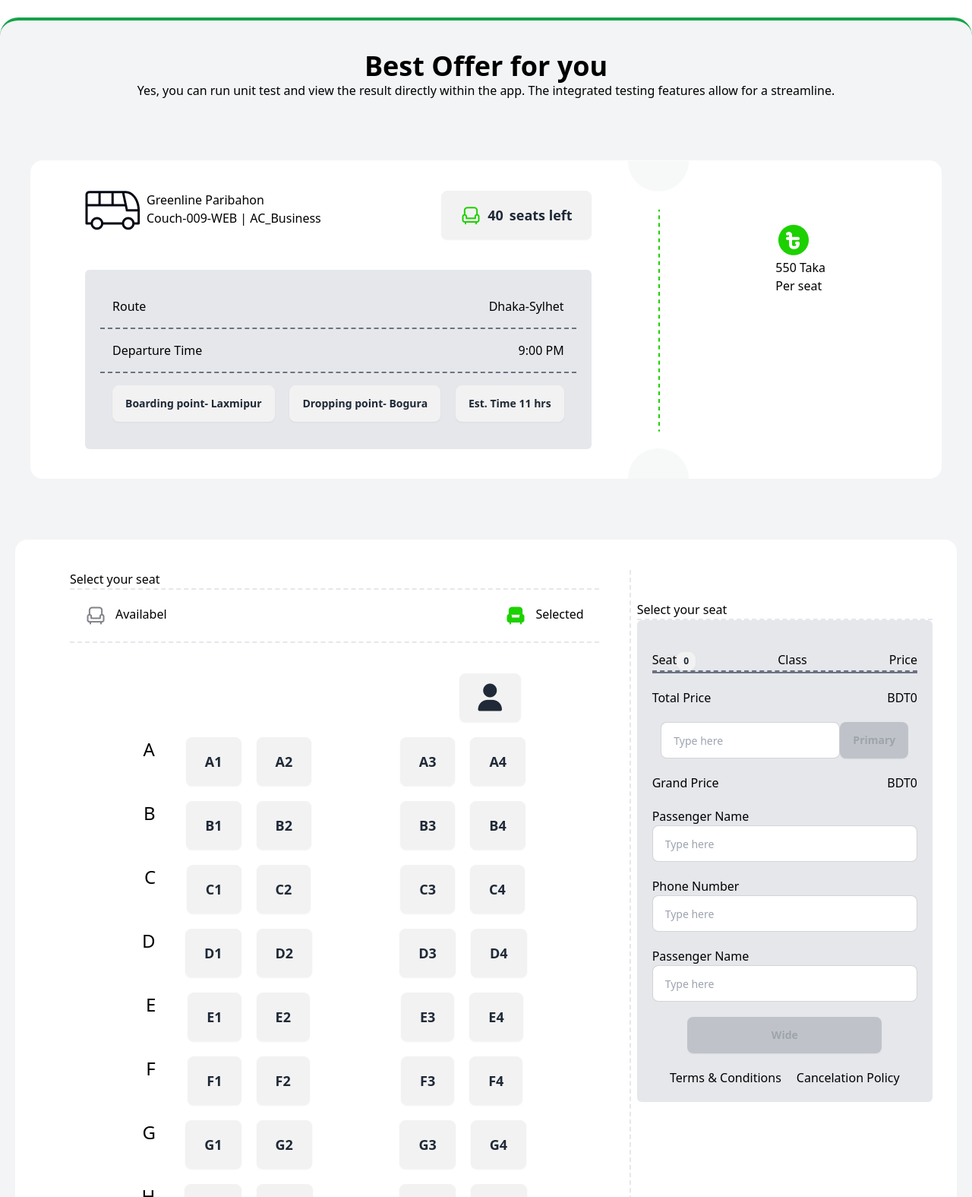
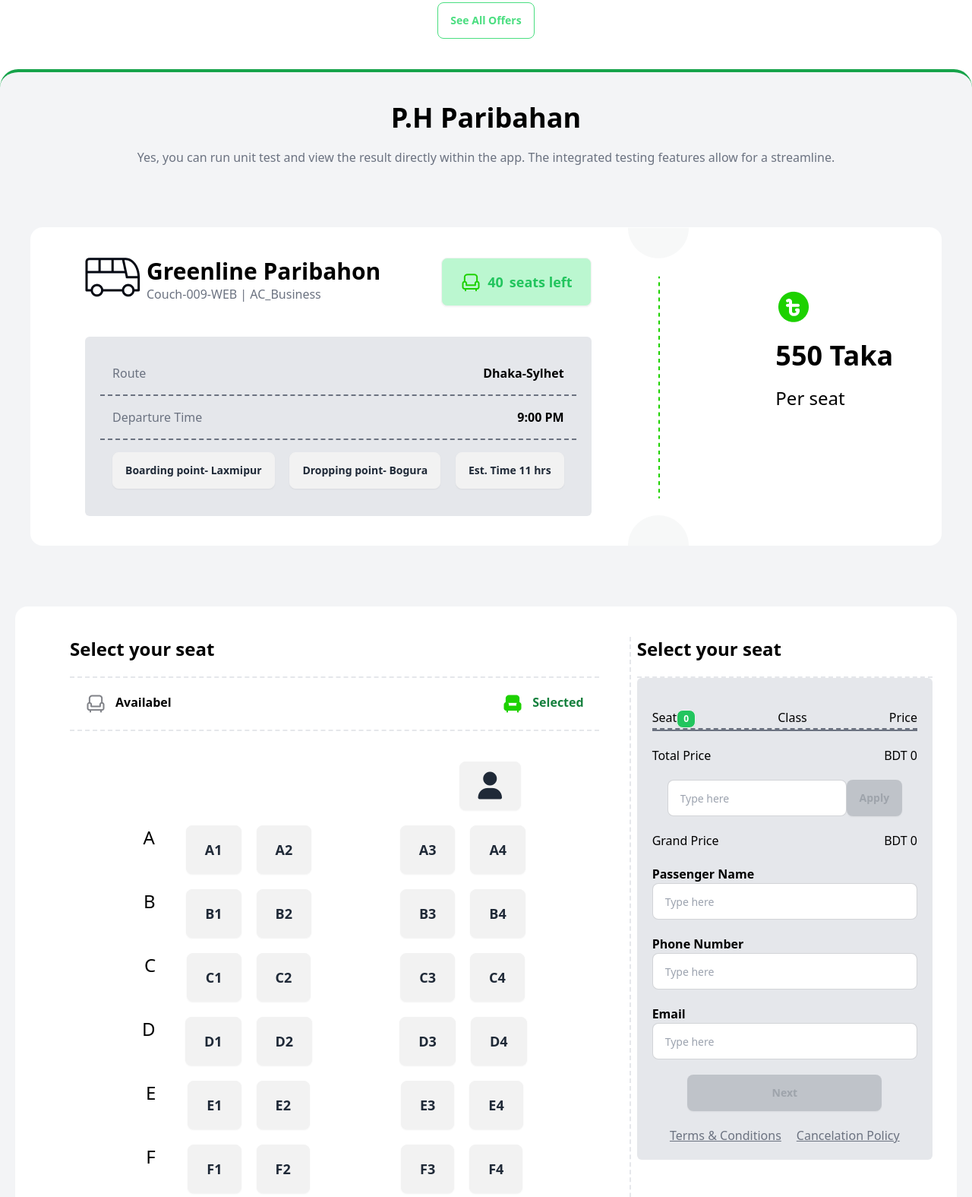
Before and after one commit to Ukasha-hub/smart-ticket, a plain HTML site: page index.html in a window 1280 px wide. Shown: the part 1225-2800 px from the top of the page at 76% size. Drawn offline with nearby package versions, Linux system fonts and the light colour scheme.

Commit message:
finishing

```diff
--- a/index.html
+++ b/index.html
@@ -81,9 +81,9 @@
     <div class="hero-overlay bg-opacity-10"></div>
     <div class="hero-content text-center text-neutral-content">
       <div class="max-w-4xl">
-        <h1 class="mb-5 text-7xl font-bold">End-to-End Travel with</h1>
-        <h1 class="mb-5 text-7xl font-bold">P Paribahan</h1>
-        <p class="mb-5">Provident cupiditate voluptatem et in. Quaerat fugiat ut assumenda excepturi exercitationem quasi. In deleniti eaque aut repudiandae et a id nisi.</p>
+        <h1 class="mb-5 text-4xl lg:text-7xl font-bold">End-to-End Travel with</h1>
+        <h1 class="mb-5 text-4xl lg:text-7xl font-bold">P Paribahan</h1>
+        <p class="mb-5">P-Paribahan offers reliable bus services with comfortable rides, punctuality, and excellent customer satisfaction, prioritizing passenger safety.</p>
         <form action="#ticket" id="trans-button" >
           <button  type="submit"  class="btn bg-green-500 border-none font-extrabold sm:btn-sm md:btn-md lg:btn-lg">Buy Tickets</button>
         </form>
@@ -101,12 +101,12 @@
       <div class="card min-w-screen lg:min-w-0.5  bg-yellow-500 ">
         <div class="card-body grid grid-flow-col lg:grid-flow-row justify-between  py-0"  style="grid-template-columns: 4fr 1fr 2fr;">
           <div class="pt-5 lg:pt-20 border-dashed border-r-2 lg:border-none border-black">
-            <h2 class="card-title">15% OFF</h2>
-            <p>On your next purchase</p>
+            <h2 class="card-title text-4xl font font-extrabold">15% OFF</h2>
+            <p class="">On your next purchase</p>
           </div>
           <div class="py-0 first-discount"><img src="images/cupon-devider.png" alt=""></div>
           <div class="p-5 lg:pt-20">
-            <h2 class="card-title">NEW15</h2>
+            <h2 class="card-title text-2xl font-extrabold">NEW15</h2>
             <p>Coupon code</p>
           </div>
 
@@ -117,27 +117,32 @@
       <div class="card min-w-screen lg:min-w-0.5  bg-red-400  ">
         <div class="card-body grid grid-flow-col lg:grid-flow-row justify-between  py-0"  style="grid-template-columns: 4fr 1fr 2fr;">
           <div class="pt-5 lg:pt-20 border-dashed border-r-2 lg:border-none border-black">
-            <h2 class="card-title">15% OFF</h2>
+            <h2 class="card-title text-4xl  font-extrabold">20% OFF</h2>
             <p>On your next purchase</p>
           </div>
           <div class="py-0 first-discount"><img src="images/cupon-devider.png" alt=""></div>
           <div class="p-5 lg:pt-20">
-            <h2 class="card-title">Couple20</h2>
+            <h2 class="card-title text-2xl font-extrabold">Couple20</h2>
             <p>Coupon code</p>
           </div>
 
         </div>
       </div>
     </div>
+
   </section>
+  <div class="flex justify-items-center justify-center pt-5">
+    <button class="btn btn-outline text-green-400">See All Offers</button>
+  </div>
+
   <!--Ticket booking section------------------------------------------------>
-  <section class="mt-10 border-t-4 border-green-600 rounded-3xl bg-gray-100">
+  <section class="mt-10 border-t-4 border-green-600 rounded-3xl bg-gray-100" id="ticket">
     <div class=" text-center py-10 ">
-      <h1 class="font-bold text-4xl">Best Offer for you</h1>
-      <p>Yes, you can  run unit test and view the result directly within the app. The integrated testing features allow for a streamline.</p>
+      <h1 class="font-bold text-4xl">P.H Paribahan</h1>
+      <p class="pt-5 text-gray-500">Yes, you can  run unit test and view the result directly within the app. The integrated testing features allow for a streamline.</p>
     </div>
    <!--Ticket info------------------------------------------------>
-    <div class="" id="ticket">
+    <div class="" >
       <div class="card min-w-screen    bg-white  lg:m-10">
         <div class="card-body grid lg:grid-flow-row grid-flow-col  py-0 " id="ticket-info" style="grid-template-columns: 4fr 1fr 1fr;">
           <div class="px-10 ">
@@ -145,22 +150,22 @@
               <div class="flex lg:flex-row flex-col gap-2 ">
                 <div><img src="images/bus-logo.png" alt=""></div>
                 <div class="">
-                  <h1>Greenline Paribahon</h1>
-                  <p>Couch-009-WEB | AC_Business</p>
+                  <h1 class="font-bold text-3xl">Greenline Paribahon</h1>
+                  <p class="text-gray-500">Couch-009-WEB | AC_Business</p>
                 </div>
               </div>
               <div>
-                <button class="btn  sm:btn-sm md:btn-md lg:btn-lg w-30" ><img src="images/seat-green.png" alt=""></i><span id="left">40</span>seats left</button>
+                <button class="btn  sm:btn-sm md:btn-md lg:btn-lg w-30 bg-green-200 text-green-500" ><img src="images/seat-green.png" alt=""></i><span id="left">40</span>seats left</button>
               </div>
             </div>
             <div class="bg-gray-200 rounded-md mt-10 p-5">
               <div class="flex flex-row justify-between border-b-2 border-dashed border-gray-500 p-4">
-                <div class=""><h1>Route</h1></div>
-                <div><h1>Dhaka-Sylhet</h1></div>
+                <div class="text-gray-500"><h1>Route</h1></div>
+                <div class="font-bold"><h1>Dhaka-Sylhet</h1></div>
               </div>
               <div class="flex flex-row justify-between border-b-2 border-dashed border-gray-500 p-4">
-                <div><h1>Departure Time</h1></div>
-                <div><h1>9:00 PM</h1></div>
+                <div class="text-gray-500"><h1>Departure Time</h1></div>
+                <div class="font-bold"><h1>9:00 PM</h1></div>
               </div>
               <div class="flex flex-row justify-between p-4">
                 <div><button class="btn btn-xs sm:btn-sm md:btn-md ">Boarding point- Laxmipur</button></div>
@@ -172,8 +177,8 @@
           <div class="h-50" id="divider" ><img   src="images/info-devider.png" alt=""></div>
           <div class="flex flex-col pt-20">
             <div><img src="images/fare.png" alt=""></div>
-            <div>550 Taka</div>
-            <div>Per seat</div>
+            <div class="pt-5 font-extrabold text-4xl">550 Taka</div>
+            <div class="text-2xl pt-5">Per seat</div>
           </div>
 
 
@@ -187,17 +192,17 @@
   <div class="card min-w-screen lg:mx-5   bg-white  pt-10" >
     <div class="card-body grid grid-flow-col lg:grid-flow-row  py-0 " id="seatbook" style="grid-template-columns: 4fr 2fr ;">
       <div class="px-10 lg:border-r-2 lg:border-dashed">
-        <div >
+        <div class="text-2xl font-bold pb-5">
           <h1>Select your seat</h1>
         </div>
         <div class="flex flex-row justify-between border-y-2 border-dashed pt-5 lg:p-5">
           <div class="flex flex-row gap-3">
             <div><img src="images/seat-gray.png" alt=""></div>
-            <div><h1>Availabel</h1></div>
+            <div class="font-bold"><h1>Availabel</h1></div>
           </div>
           <div class="flex flex-row gap-3">
             <div><img src="images/seat-green-filled.png" alt=""></div>
-            <div><h1>Selected</h1></div>
+            <div class="text-green-700 font-bold"><h1>Selected</h1></div>
           </div>
 
 
@@ -331,15 +336,15 @@
         <div id="success" class=""></div>
       </div>
 
-      <div class="flex flex-col mt-10">
-        <div class="border-b-2 border-dashed" >
+      <div class="flex flex-col mt-10 lg:mt-0 pb-5">
+        <div class="border-b-2 border-dashed text-2xl font-bold pb-5" >
           <h1>Select your seat</h1>
         </div>
         <div class="bg-gray-200 rounded-md p-5">
           <div class="flex flex-row justify-between border-b-2 border-dashed border-gray-500 pt-5">
             <div class="flex flex-row">
               <div><h1>Seat</h1></div>
-              <div><button class="btn btn-xs" id="booked">0</button></div>
+              <div><button class="btn btn-xs bg-green-500 text-white" id="booked">0</button></div>
             </div>
             <div><h1>Class</h1></div>
             <div><h1>Price</h1></div>
@@ -347,34 +352,34 @@
           <div  id="seatList"></div>
           <div class="flex flex-row justify-between border-t-2 border-gray-500 pt-5">
             <div><h1>Total Price</h1></div>
-            <div >BDT<span id="total">0</span></div>
+            <div >BDT <span id="total">0</span></div>
           </div>
           <div class="flex flex-row justify-center pt-5">
             <div>
               <input id="code" type="text" placeholder="Type here" class="input input-bordered input-md w-[100%] max-w-sx" />
             </div>
             <div>
-              <button id="promo-button" disabled class="btn  sm:btn-sm md:btn-md ">Primary</button>
+              <button id="promo-button" disabled class="btn  sm:btn-sm md:btn-md bg-green-500 text-white">Apply</button>
             </div>
             <div id="promo-result" class="hidden flex-col"></div>
           </div>
           <div class="flex flex-row justify-between pt-5 ">
             <div><h1>Grand Price</h1></div>
-            <div >BDT<span id="grand">0</span></div>
+            <div >BDT <span id="grand">0</span></div>
           </div>
           <div >
-            <h1 class="pt-5">Passenger Name</h1>
+            <h1 class="pt-5 font-bold">Passenger Name</h1>
             <input type="text" placeholder="Type here" class="input input-bordered input-md w-[100%] max-w-sx" />
-            <h1 class="pt-5">Phone Number</h1>
+            <h1 class="pt-5 font-bold">Phone Number</h1>
             <input id="phone" type="tel" placeholder="Type here" class="input input-bordered input-md w-[100%] max-w-sx" />
-            <h1 class="pt-5">Passenger Name</h1>
+            <h1 class="pt-5 font-bold">Email</h1>
             <input type="text" placeholder="Type here" class="input input-bordered input-md w-[100%] max-w-sx" />
             <div class="flex justify-center pt-5">
-              <div><button id="submit" disabled class="btn btn-wide">Wide</button></div>
+              <div><button id="submit" disabled class="btn btn-wide bg-green-500 text-white">Next</button></div>
             </div>
             <div class="flex flex-row justify-center gap-5 pt-5">
-              <div><a  href=""></a>Terms & Conditions</div>
-              <div><a href=""></a>Cancelation Policy</div>
+              <div class="text-gray-500 underline"><a  href=""></a>Terms & Conditions</div>
+              <div class="text-gray-500 underline"><a href=""></a>Cancelation Policy</div>
             </div>
           </div>
 
@@ -390,9 +395,12 @@
 
 </section>
 <!--foooooooooter-->
-<footer class="footer p-10 bg-neutral text-neutral-content mt-20 lg:border-b-4">
+<footer class="footer p-10 bg-black text-neutral-content mt-20 lg:border-b-4">
 <aside>
-  <h1 class="font-4xl font-extrabold">P-TICKETING</h1>
+  <div>
+    <h1 class="font-7xl font-extrabold">P-TICKETING</h1>
+  </div>
+
   <p>P-ticket is a digital platformto makeyour daily commuting better</p>
 </aside>
 <nav>
```
Also changed, not shown: success.html (+5 -5 lines).
